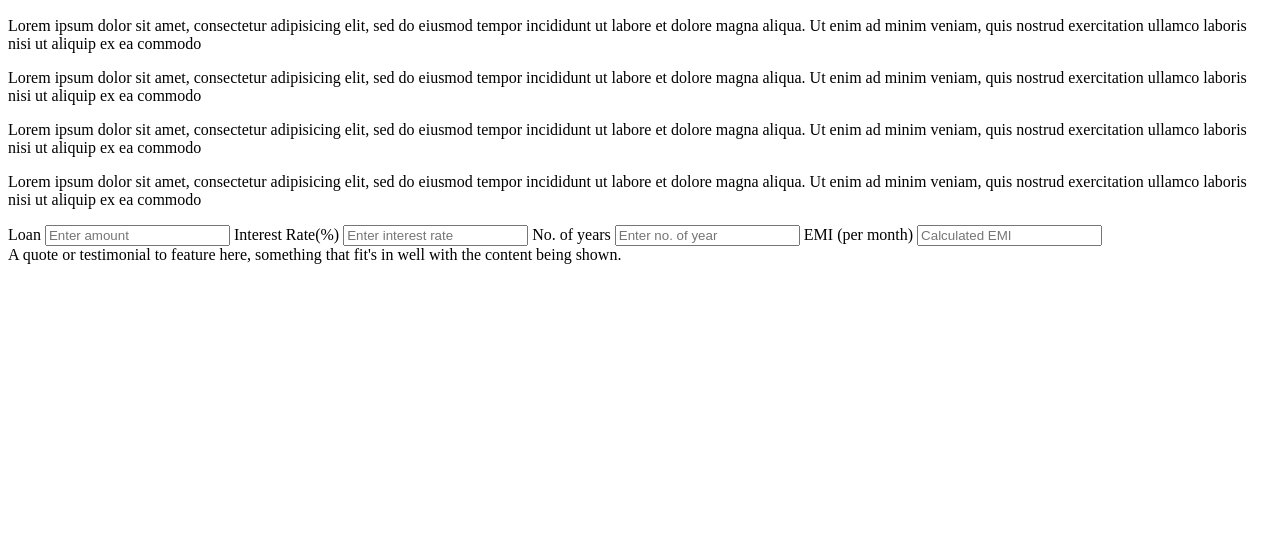
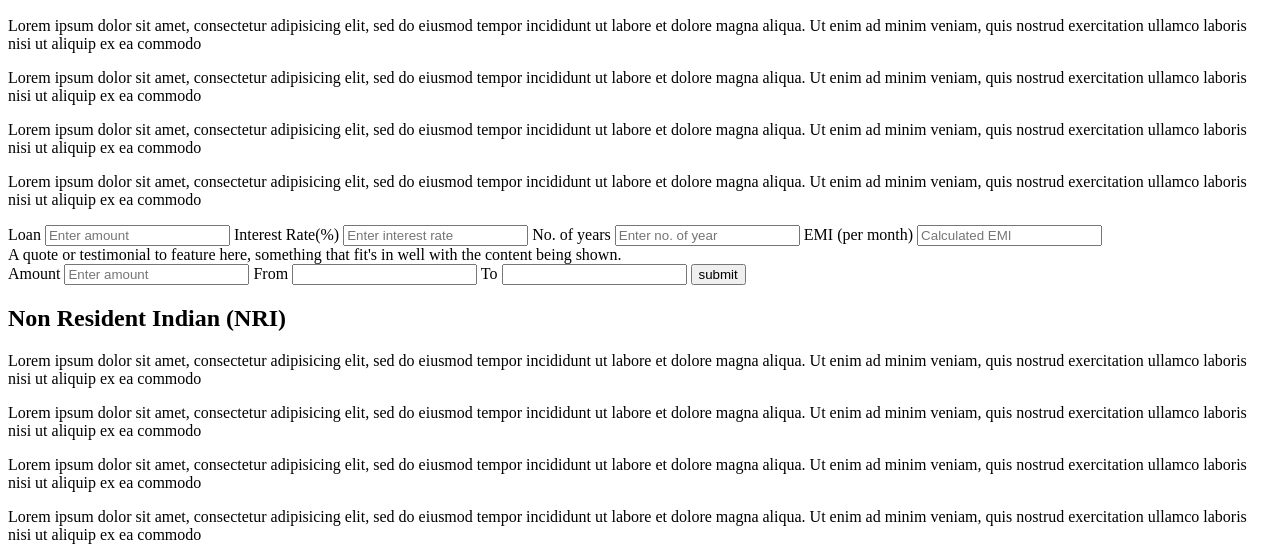
Before and after one commit to guptavishalprdxn/Godrej-Properties, a plain HTML site: page index.html in a window 1280 px wide. Shown: the part 613-1173 px from the top of the page. Before the commit the page ends 885 px from the top, so only its background shows below. Drawn offline with Linux system fonts and the light colour scheme.

Commit message:
Full commercial section created with form and area

```diff
--- a/index.html
+++ b/index.html
@@ -100,6 +100,52 @@
 				<i class="fa fa-quote-right" aria-hidden="true"></i>
 			</section>
 		<!-- end testimonial -->
+		<!-- commercial -->
+			<section class="commercial-content">
+				<!-- commerical form -->
+					<section class="commercial-form">
+						<div class="form-area">
+							<label for="amount-field">Amount</label>
+							<input type="number" name="amount" id="amount-field" placeholder="Enter amount" required>
+							<label for="from-field">From</label>
+							<input list="ffrom-data" name="from-field" id="from-field" required>
+							<datalist id="from-data">
+								<option value="godrej">Godrej</option>
+								<option value="tree">tree</option>
+							</datalist>
+							<label for="to-field">To</label>
+							<input list="to-data" name="to_field" id="to-field" required>
+							<datalist id="to-data">
+								<option value="godrej">Godrej</option>
+								<option value="tree">tree</option>
+							</datalist>
+							<input type="submit" value="submit" id="submit-btn">
+						</div>
+					</section>
+				<!-- end commerical form -->
+				<!-- commercial area -->
+					<section class="commercial-area">
+						<h2>Non Resident Indian (NRI)</h2>
+						<p>Lorem ipsum dolor sit amet, consectetur adipisicing elit, sed do eiusmod
+						tempor incididunt ut labore et dolore magna aliqua. Ut enim ad minim veniam,
+						quis nostrud exercitation ullamco laboris nisi ut aliquip ex ea commodo</p>
+
+						<p>Lorem ipsum dolor sit amet, consectetur adipisicing elit, sed do eiusmod
+						tempor incididunt ut labore et dolore magna aliqua. Ut enim ad minim veniam,
+						quis nostrud exercitation ullamco laboris nisi ut aliquip ex ea commodo</p>
+
+						<p>Lorem ipsum dolor sit amet, consectetur adipisicing elit, sed do eiusmod
+						tempor incididunt ut labore et dolore magna aliqua. Ut enim ad minim veniam,
+						quis nostrud exercitation ullamco laboris nisi ut aliquip ex ea commodo</p>
+
+						<p>Lorem ipsum dolor sit amet, consectetur adipisicing elit, sed do eiusmod
+						tempor incididunt ut labore et dolore magna aliqua. Ut enim ad minim veniam,
+						quis nostrud exercitation ullamco laboris nisi ut aliquip ex ea commodo</p>
+					</section>
+				<!--end commercial area -->
+
+			</section>
+			<!-- end commercial -->
 		</div>
 	<!-- end container -->
 </body>
```
